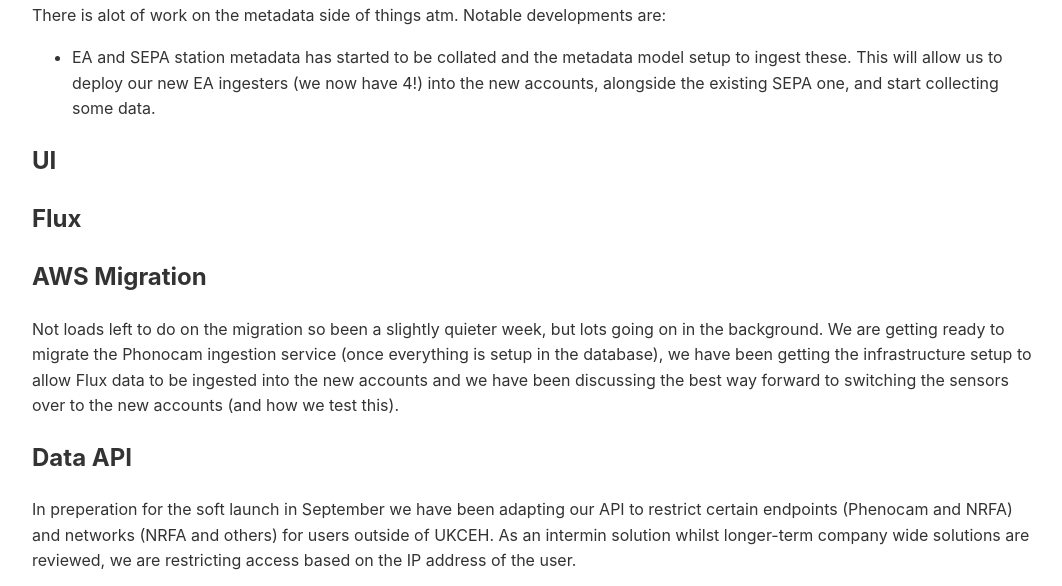
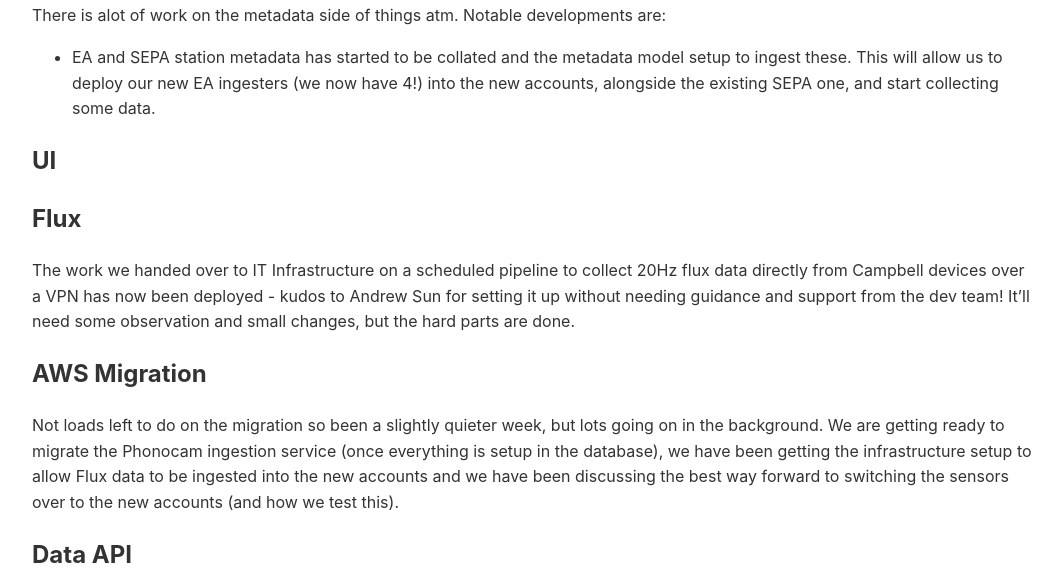
Before and after one commit to NERC-CEH/fdri_words, a Jekyll site: the page built from weeknotes/2026/23.md, in a window 1280 px wide and 900 px high, scrolled down 648 px, cut to the strip 0-586 px from the top of the window. Shown: the whole strip, without its empty margins (108-1170 px from the left). Built offline with Jekyll 4.4.1, drawn with Linux system fonts in a browser that asks for light colours; our own code applies the rules of GitHub Pages for plain Markdown files.

Commit message:
Update 23.md - not on flux data pipeline

```diff
--- a/weeknotes/2026/23.md
+++ b/weeknotes/2026/23.md
@@ -13,6 +13,8 @@
 ## UI
 
 ## Flux
+
+The work we handed over to IT Infrastructure on a scheduled pipeline to collect 20Hz flux data directly from Campbell devices over a VPN has now been deployed - kudos to Andrew Sun for setting it up without needing guidance and support from the dev team! It'll need some observation and small changes, but the hard parts are done.
 
 ## AWS Migration
 
```
